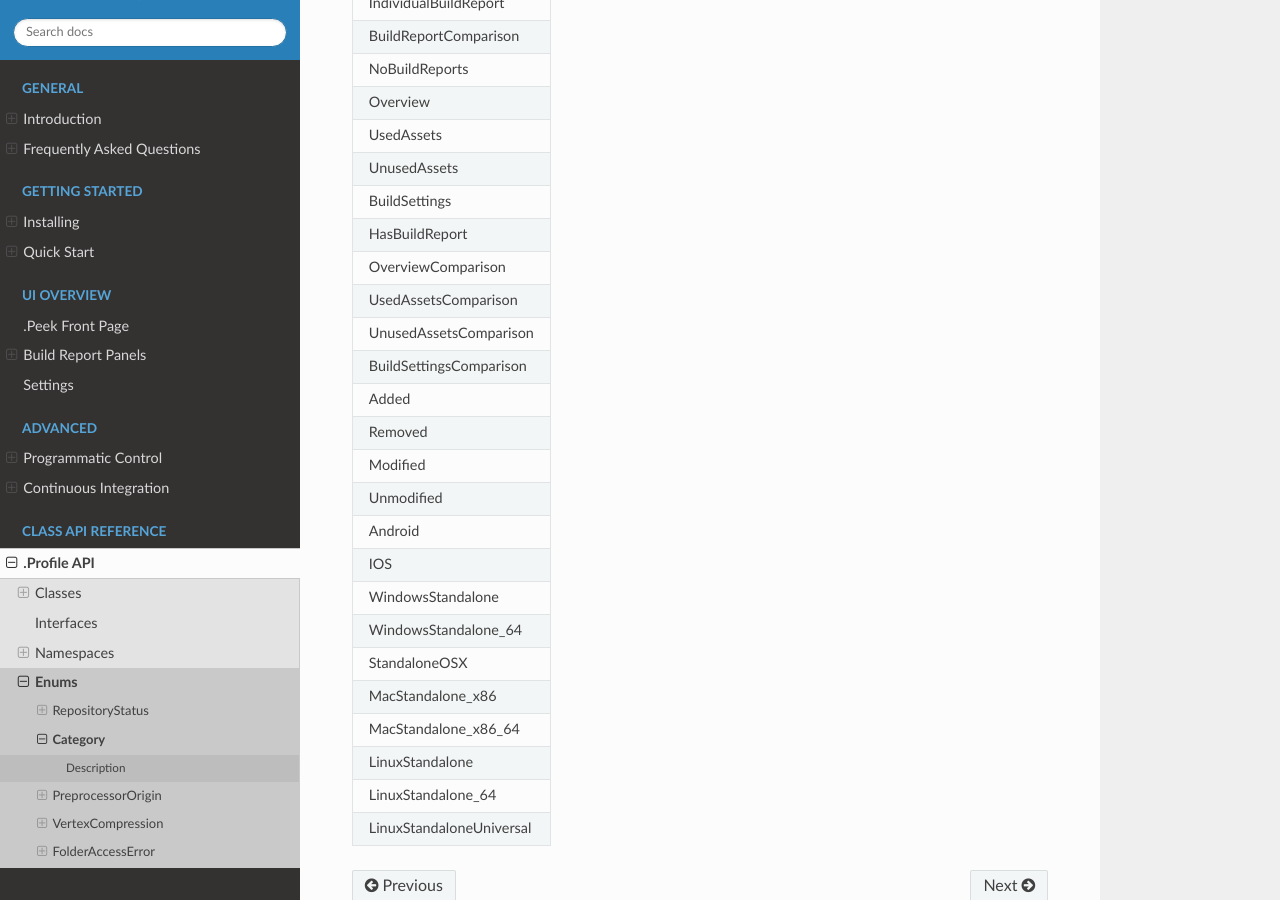
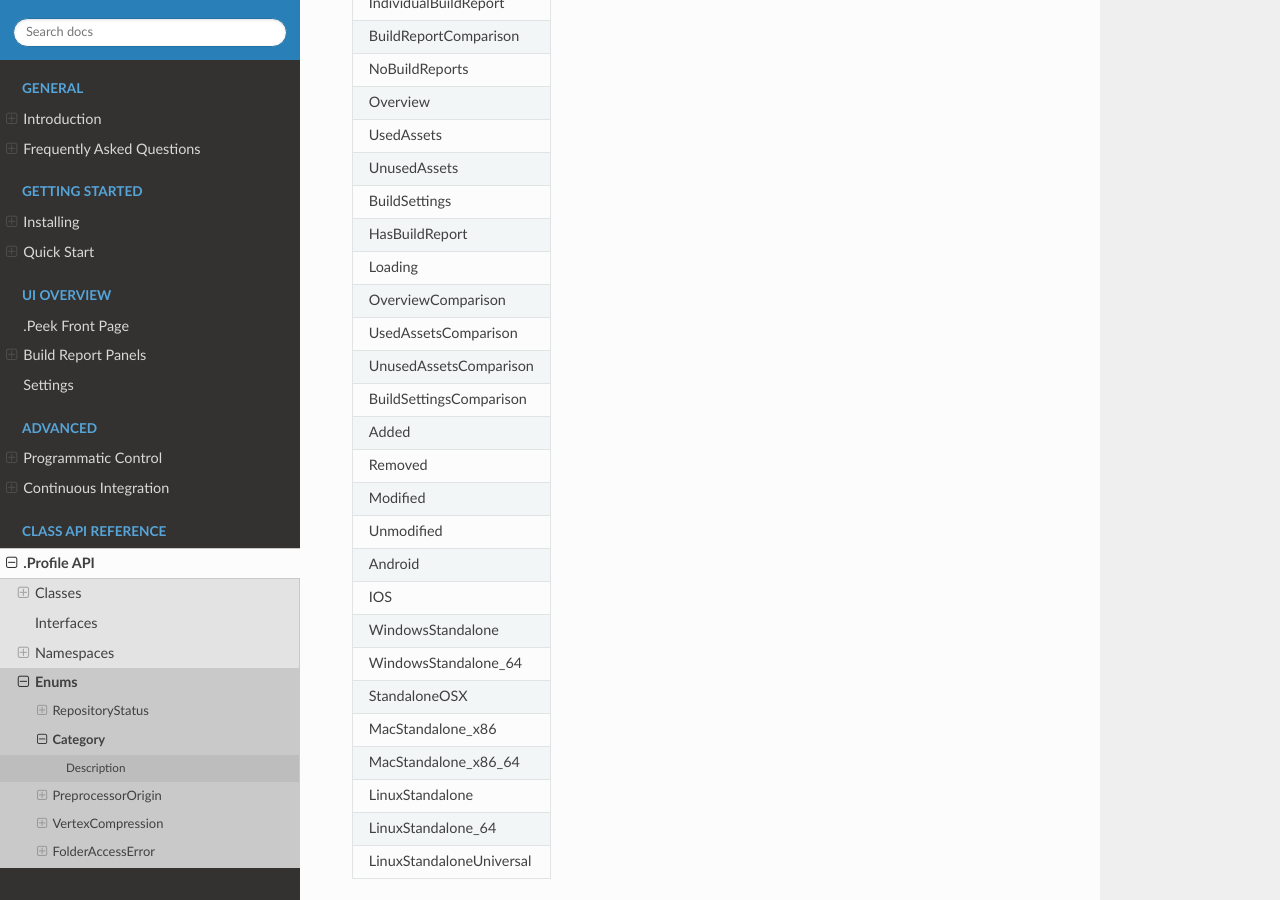
Before and after one commit to WellFiredDevelopment/dotPeekDocumentation, a Sphinx documentation site: the page built from sphinx/source/api/enums/enum_enumwellfired_peek_data.rst, in a window 1280 px wide and 900 px high, scrolled down 706 px. Built offline with Sphinx 7.4.7 and the Read the Docs theme 2.0.0, drawn with Linux system fonts in a browser that asks for light colours.

Commit message:
AutoBuildDocumentation

```diff
--- a/sphinx/source/api/enums/enum_enumwellfired_peek_data.rst
+++ b/sphinx/source/api/enums/enum_enumwellfired_peek_data.rst
@@ -53,6 +53,8 @@ Description
 +---------------------------+
 |HasBuildReport             |
 +---------------------------+
+|Loading                    |
++---------------------------+
 |OverviewComparison         |
 +---------------------------+
 |UsedAssetsComparison       |
```
